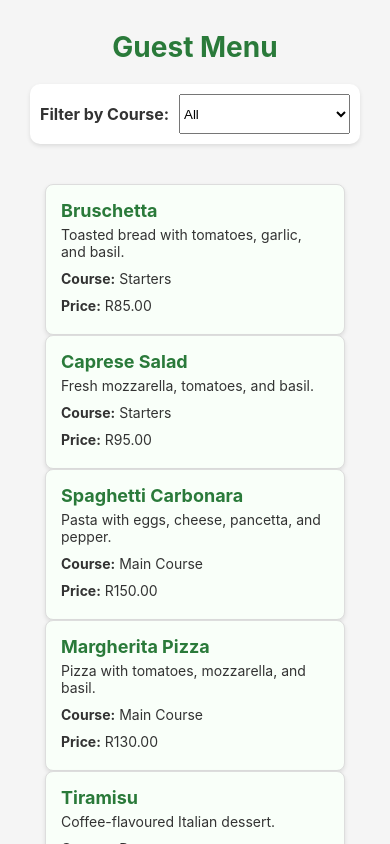
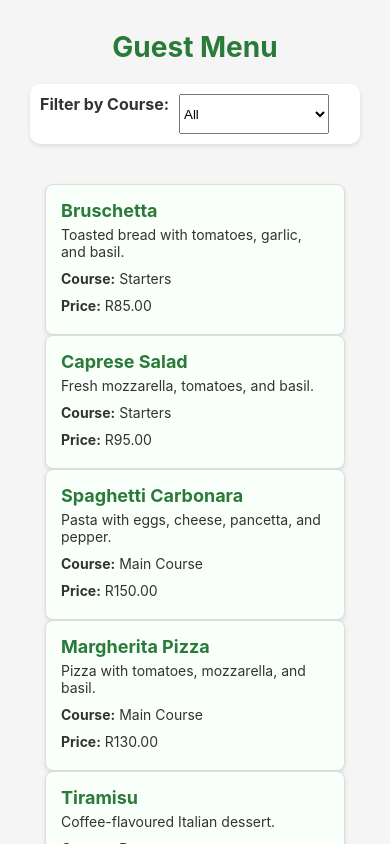
Before and after one commit to VCCT-MAST5112-2025-G2/Mast, a React Native app: screen / in a window 390 px wide. Built offline with nearby package versions, Linux system fonts and the light colour scheme.

Commit message:
Added GuestMenu and ManageMenu pages aswell as remove features and buttons, and calculation logic

```diff
--- a/src/screens/GuestMenu.tsx
+++ b/src/screens/GuestMenu.tsx
@@ -73,7 +73,7 @@ const styles = StyleSheet.create({
   },
   filterContainer: {
     flexDirection: 'row',
-    alignItems: 'center',
+    alignItems: 'flex-start', // Changed from 'center'
     marginBottom: 20,
     backgroundColor: '#fff',
     padding: 10,
@@ -91,7 +91,7 @@ const styles = StyleSheet.create({
     color: '#333',
   },
   picker: {
-    flex: 1,
+    width: 150, // Set a fixed width
     height: 40,
   },
   menuList: {
--- a/src/screens/ManageMenu.tsx
+++ b/src/screens/ManageMenu.tsx
@@ -77,17 +77,9 @@ const ManageMenu: React.FC<ManageMenuProps> = ({ items, onAddItem, onRemoveItem,
           keyboardType="numeric"
         />
 
-        <View style={styles.btnRow}>
-          <Pressable style={styles.saveBtn} onPress={handleSubmit}>
-            <Text style={styles.btnText}>Add Dish</Text>
-          </Pressable>
-          <Pressable style={styles.homeBtn} onPress={onHomeClick}>
-            <Text style={styles.btnText}>Chef's Menu</Text>
-          </Pressable>
-          <Pressable style={styles.guestBtn} onPress={onGuestClick}>
-            <Text style={styles.btnText}>Guest Menu</Text>
-          </Pressable>
-        </View>
+        <Pressable style={styles.saveBtn} onPress={handleSubmit}>
+          <Text style={styles.btnText}>Add Dish</Text>
+        </Pressable>
       </View>
 
       <View style={styles.currentItemsContainer}>
@@ -104,6 +96,15 @@ const ManageMenu: React.FC<ManageMenuProps> = ({ items, onAddItem, onRemoveItem,
             </View>
           ))
         )}
+      </View>
+
+      <View style={styles.btnRow}>
+        <Pressable style={styles.homeBtn} onPress={onHomeClick}>
+          <Text style={styles.btnText}>Chef's Menu</Text>
+        </Pressable>
+        <Pressable style={styles.guestBtn} onPress={onGuestClick}>
+          <Text style={styles.btnText}>Guest Menu</Text>
+        </Pressable>
       </View>
     </ScrollView>
   );
```
